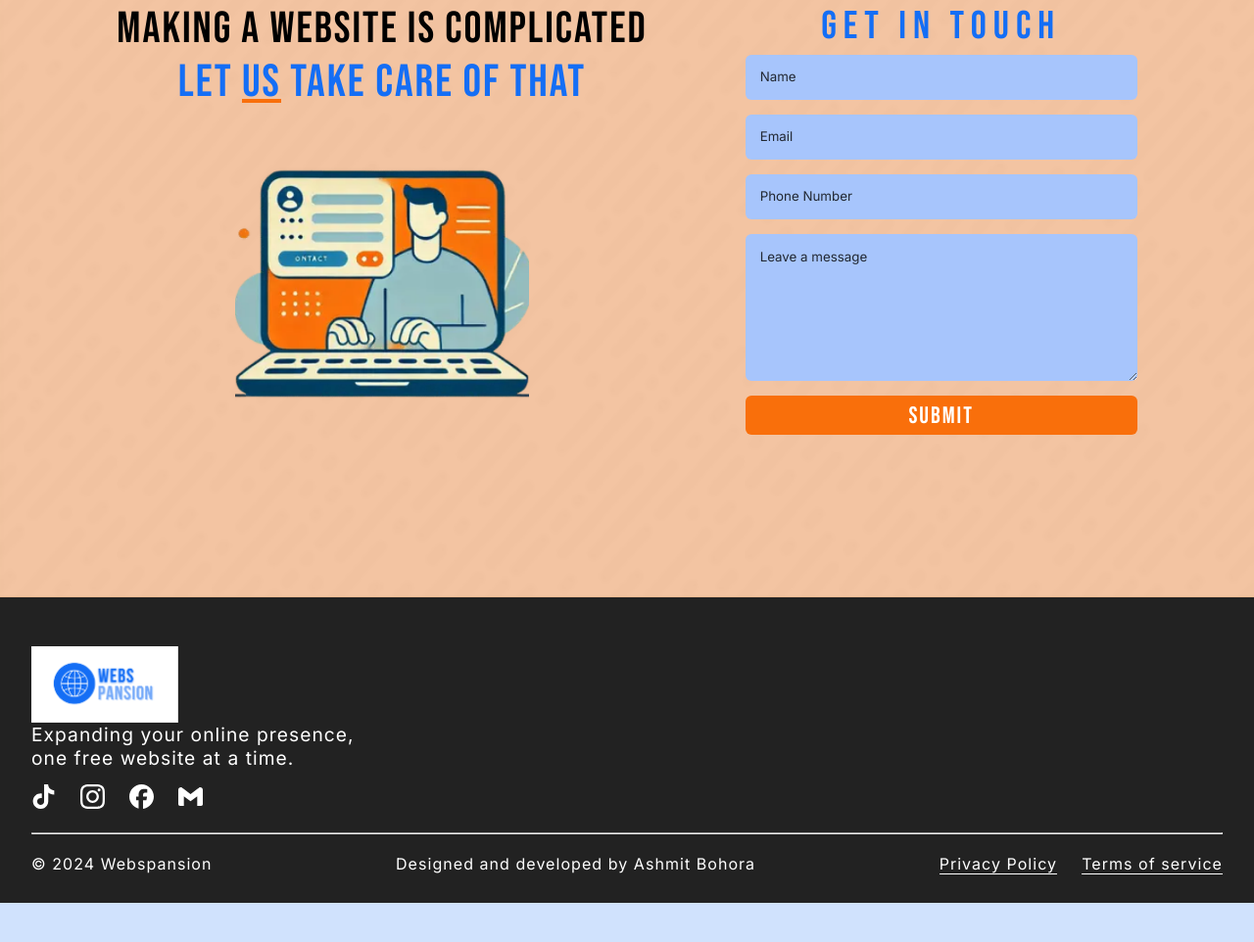
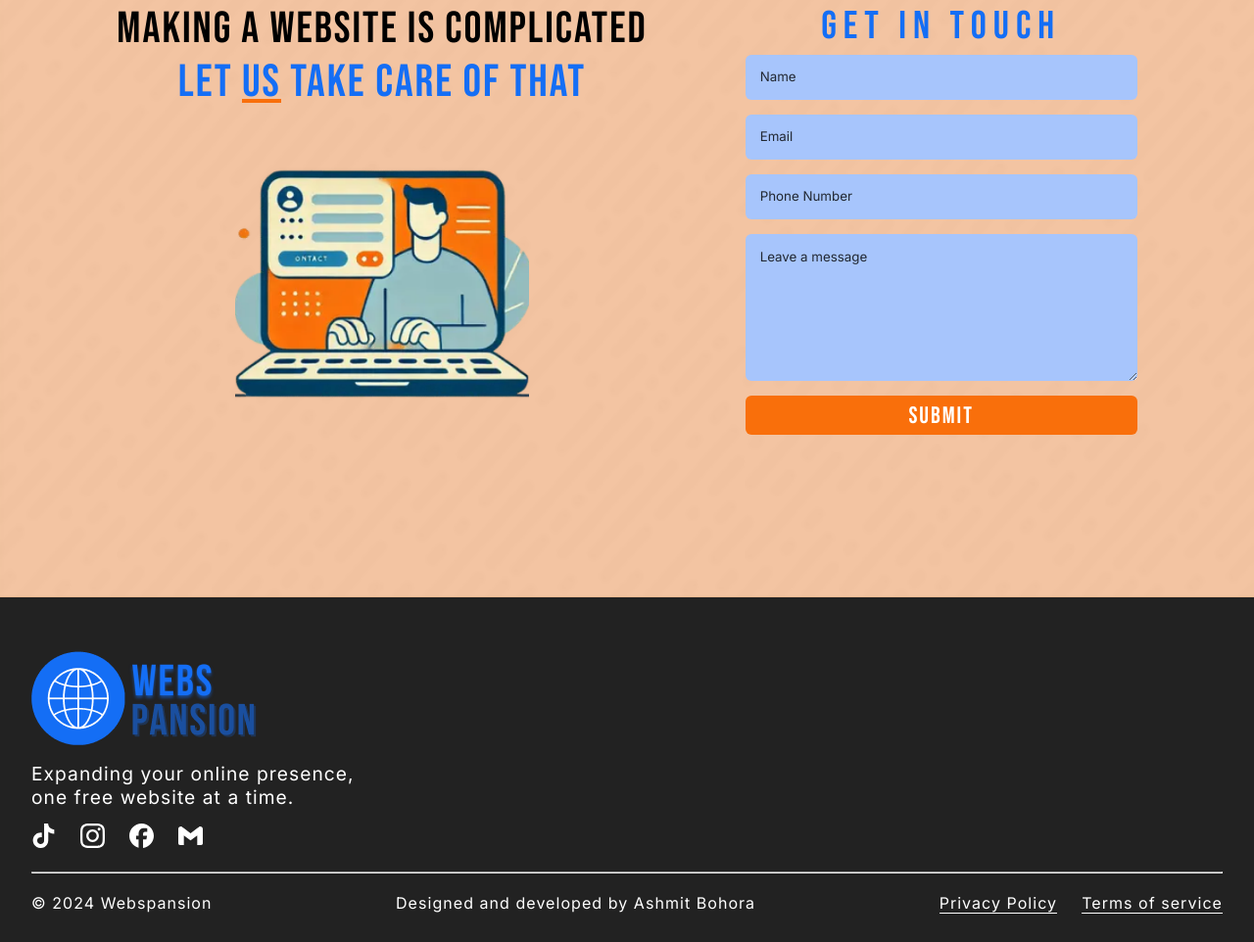
Before and after one commit to ashmitbohora/webspansion, a plain HTML site: page index.html in a window 1280 px wide. Shown: the part 7972-8934 px from the top of the page at 98% size. Before the commit the page ends 8894 px from the top, so only its background shows below. Drawn offline with Linux system fonts and the light colour scheme.

Commit message:
commit changes

```diff
--- a/index.html
+++ b/index.html
@@ -467,7 +467,7 @@
     <footer>
         <div class="footerTop">
             <div class="footerTopLeft">
-                <img  class="footerImage" src="Images/MetaImage.png" alt="">
+                <img  class="footerImage" src="Images/logoType1.png" alt="">
                 <p>Expanding your online presence, <br> one free website at a time.</p>
                 <div class="socialIcons">
                     <a href="https://www.tiktok.com/@webspansion" target="_blank" >
--- a/styles.css
+++ b/styles.css
@@ -138,8 +138,6 @@ body{
 
 header{
     margin: 0 auto;
-    background-color: ;
-
 }
 
 .navDesktop{
@@ -1396,9 +1394,6 @@ footer{
 
 }
 
-.footerImage{
-    width: 150px;
-}
 
 .footerHr{
     margin-bottom: 20px;
```
